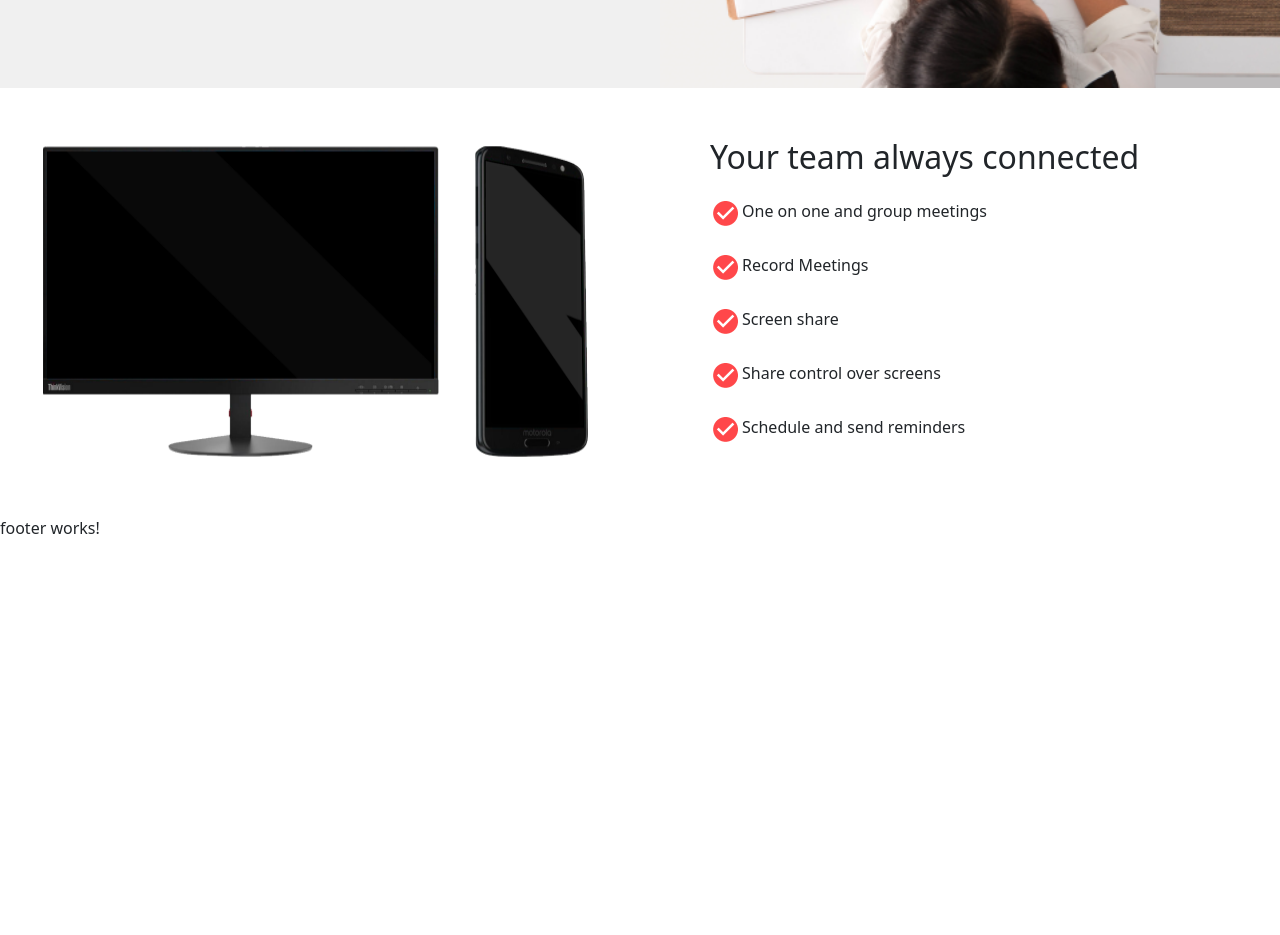
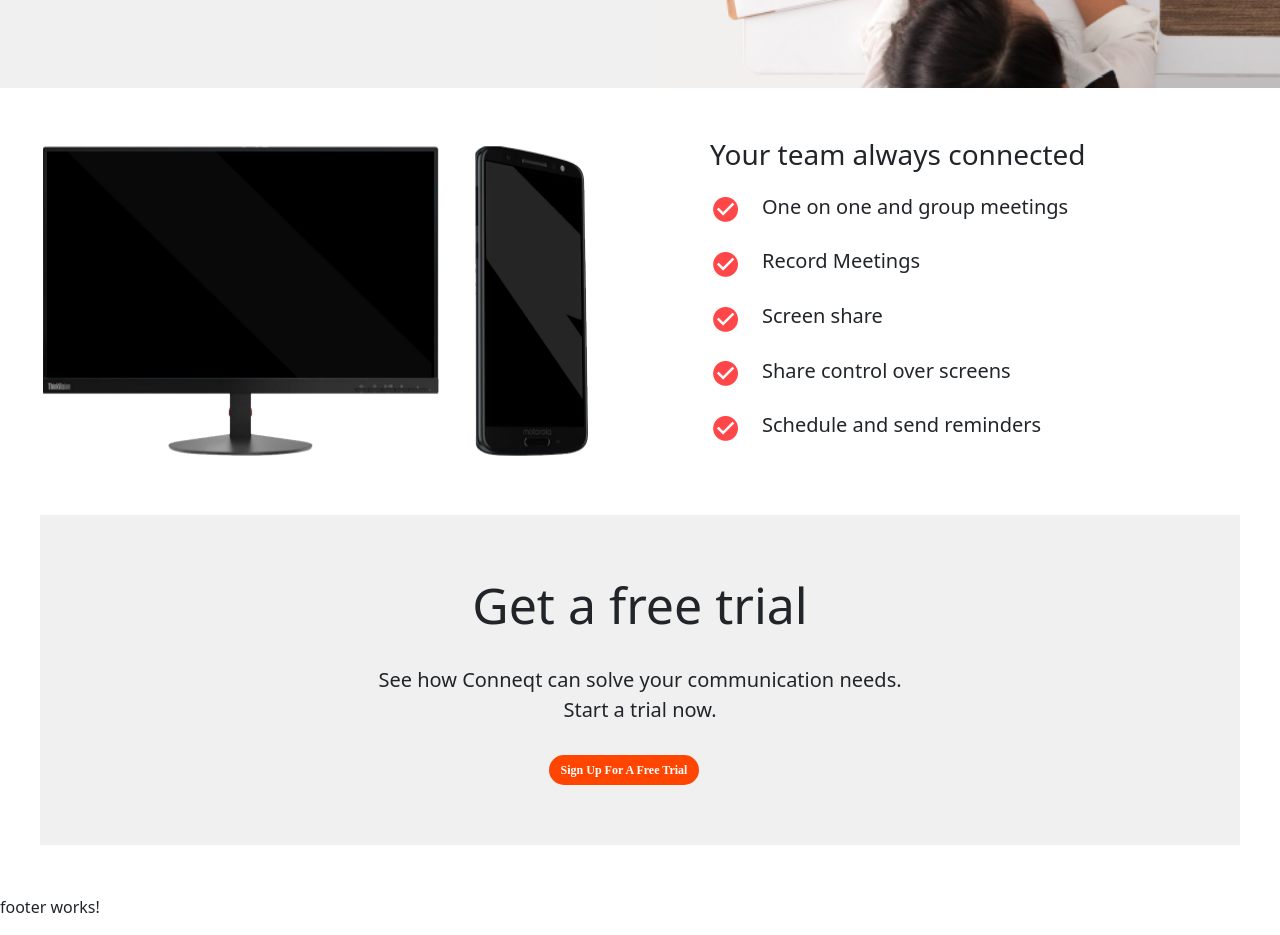
Before and after one commit to lmachado99/Front-End_Evaluation_Project, an Angular app: page / in a window 1280 px wide. Shown: the part 440-1375 px from the top of the page. Before the commit the page ends 996 px from the top, so only its background shows below. Built offline with nearby package versions, Linux system fonts and the light colour scheme.

Commit message:
Free-trial implementation and some maintenance

```diff
--- a/src/app/modules/main-page/main-page.component.html
+++ b/src/app/modules/main-page/main-page.component.html
@@ -3,16 +3,21 @@
     <div class="benefits">
         <img [src]="devicePath" alt="Device">
         <div class="benefits__topics">
-            <h2>Your team always connected</h2>
+            <h3>Your team always connected</h3>
             <ul id="benefits-topics">
-                <li class="benefits__topics__phrase"><img [src]="correctIconPath" alt="Correct Icon">One on one and group meetings</li>
-                <li class="benefits__topics__phrase"><img [src]="correctIconPath" alt="Correct Icon">Record Meetings</li>
-                <li class="benefits__topics__phrase"><img [src]="correctIconPath" alt="Correct Icon">Screen share</li>
-                <li class="benefits__topics__phrase"><img [src]="correctIconPath" alt="Correct Icon">Share control over screens</li>
-                <li class="benefits__topics__phrase"><img [src]="correctIconPath" alt="Correct Icon">Schedule and send reminders</li>
+                <li class="benefits__topics__topic"><img [src]="correctIconPath" alt="Correct Icon"><span class="benefits__topics__topic__phrase">One on one and group meetings</span></li>
+                <li class="benefits__topics__topic"><img [src]="correctIconPath" alt="Correct Icon"><span class="benefits__topics__topic__phrase">Record Meetings</span></li>
+                <li class="benefits__topics__topic"><img [src]="correctIconPath" alt="Correct Icon"><span class="benefits__topics__topic__phrase">Screen share</span></li>
+                <li class="benefits__topics__topic"><img [src]="correctIconPath" alt="Correct Icon"><span class="benefits__topics__topic__phrase">Share control over screens</span></li>
+                <li class="benefits__topics__topic"><img [src]="correctIconPath" alt="Correct Icon"><span class="benefits__topics__topic__phrase">Schedule and send reminders</span></li>
             </ul>
         </div>
+    </div>
 
+    <div class="free-trial">
+        <h3 class="free-trial__title">Get a free trial</h3>
+        <p class="free-trial__phrase">See how Conneqt can solve your communication needs.<br>Start a trial now.</p>
+        <button class="sign-up-button">Sign Up For A Free Trial</button>
     </div>
 </div>
 <app-footer></app-footer>
--- a/src/app/modules/main-page/main-page.component.scss
+++ b/src/app/modules/main-page/main-page.component.scss
@@ -5,19 +5,53 @@
 .benefits {
     position: relative;
     display: flex;
+    padding-bottom: 50px;
 
     &__topics {
         margin-left: 120px;
 
-        &__phrase {
-            padding: 0;
-            list-style-type: none;
+        &__topic {
             margin: 20px 0;
+
+            &__phrase {
+                margin-left: 20px;
+                font-size: 20px;
+            }
         }
     }
 }
 
+.free-trial {
+    background-color: #f0f0f0;
+    padding: 30px 0;
+    text-align: center;
+
+    &__title {
+        margin: 30px 0 30px;
+        font-size: 50px;
+    }
+
+    &__phrase {
+        margin: 30px 0 30px;
+        font-size: 20px;
+    }
+}
+
+.sign-up-button {
+    margin-bottom: 30px;
+    font-size: 12px;
+    font-family: "sans-serif";
+    font-weight: bold;
+    margin-right: 32px;
+    border-radius: 16px;
+    background: #ff4500;
+    color: #ffffff;
+    padding: 6px 12px;
+    border: none;
+}
+
 #benefits-topics {
+    list-style-type: none;
     margin: 0;
     padding: 0;
 }
--- a/src/app/shared/components/header/header.component.html
+++ b/src/app/shared/components/header/header.component.html
@@ -8,7 +8,7 @@
         <div class="header__left__phrase">
             <div class="header__left__phrase__position">
                 <p class="header__left__phrase__position__font">Making distances a meaningless thing</p>
-                <p class="header__left__phrase__position__font">we are <span id="red">conneqt</span></p>
+                <h2 class="header__left__phrase__position__font">we are <span id="red">conneqt</span></h2>
                 <button class="sign-up-button">Sign Up For A Free Trial</button>
             </div>
 
--- a/src/app/shared/components/header/header.component.scss
+++ b/src/app/shared/components/header/header.component.scss
@@ -17,17 +17,16 @@
                     position: absolute;
                     top: 40%;
                     margin-left: 40px;
-                    margin-bottom: 0;
 
                     &__font:first-child {
-                        margin-bottom: 0;
+                        margin-bottom: 10px;
                         font-family: "sans-serif";
                         font-size: 20px;
-
+                        font-weight: normal;
                     }
 
                     &__font{
-                        margin-bottom: 0;
+                        margin-bottom: 20px;
                         font-size: 70px;
                         font-weight: bold;
 
```
